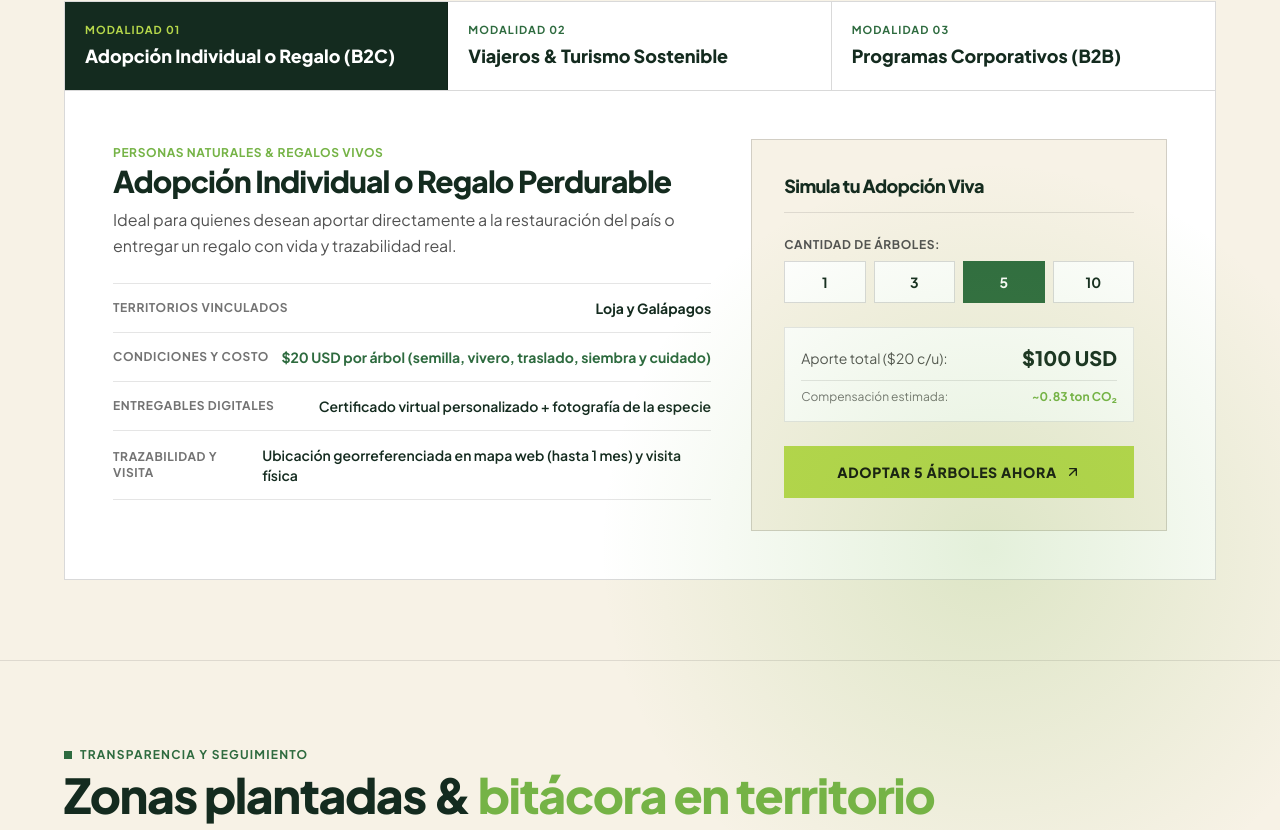
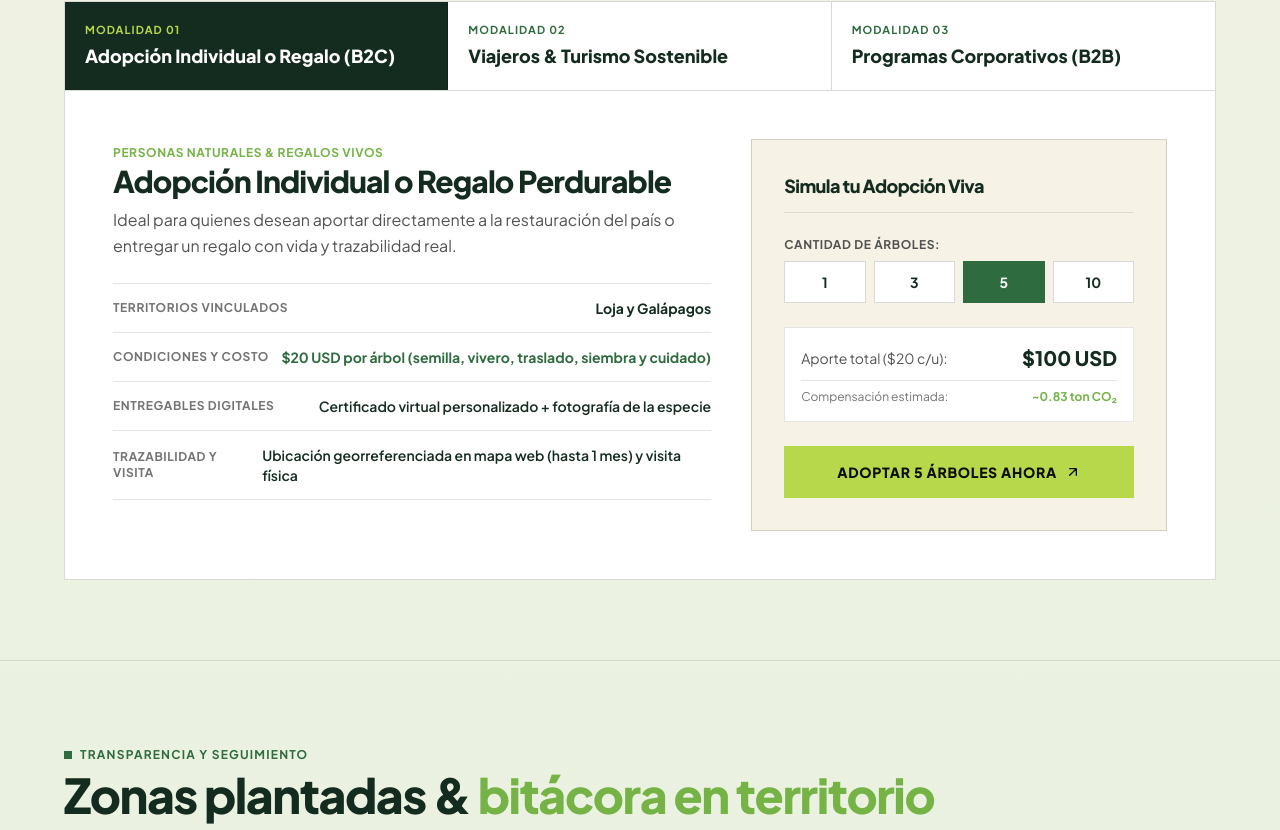
Before and after one commit to responsibletraveltouroperator/FAP-dise-o-nuevo, a Next.js app: page /proyectos/raices-productivas in a window 1280 px wide. Shown: the part 1130-1960 px from the top of the page. Built offline with nearby package versions, Linux system fonts and the light colour scheme.

Commit message:
Style: apply full-width subtle ivory-to-leaf/forest tint gradient across background

```diff
--- a/src/app/page.tsx
+++ b/src/app/page.tsx
@@ -330,31 +330,13 @@ export default function Page() {
   const currentProject = projectsList.find(p => p.id === activeProjectId) || projectsList[0];
 
   return (
-    <main id="inicio" className="relative min-h-screen bg-[#F7F2E6] text-[#10120f] overflow-x-hidden selection:bg-[#B7D84B] selection:text-black">
-
-      {/* FILTROS DIFUMINADOS LIGEROS DE VERDE HOJA Y VERDE BOSQUE SOBRE EL MARFIL */}
-      <div className="pointer-events-none absolute inset-0 overflow-hidden z-0" aria-hidden="true">
-        {/* Conoce a FAP: Verde hoja ligero */}
-        <div
-          className="absolute top-[16%] -left-24 w-[780px] h-[780px] rounded-full"
-          style={{ background: "radial-gradient(circle, rgba(117, 179, 70, 0.22) 0%, rgba(183, 216, 75, 0.10) 40%, transparent 72%)" }}
-        />
-        {/* Cifras / Mapa: Verde bosque ligero a la derecha */}
-        <div
-          className="absolute top-[34%] -right-24 w-[860px] h-[860px] rounded-full"
-          style={{ background: "radial-gradient(circle, rgba(46, 107, 63, 0.16) 0%, rgba(117, 179, 70, 0.08) 45%, transparent 72%)" }}
-        />
-        {/* Galería: Verde hoja + Arena suave */}
-        <div
-          className="absolute top-[58%] -left-20 w-[820px] h-[820px] rounded-full"
-          style={{ background: "radial-gradient(circle, rgba(117, 179, 70, 0.20) 0%, rgba(230, 211, 184, 0.25) 45%, transparent 72%)" }}
-        />
-        {/* Alianzas y Equipo: Verde bosque ligero */}
-        <div
-          className="absolute top-[78%] right-0 w-[780px] h-[780px] rounded-full"
-          style={{ background: "radial-gradient(circle, rgba(46, 107, 63, 0.15) 0%, rgba(183, 216, 75, 0.08) 45%, transparent 72%)" }}
-        />
-      </div>
+    <main
+      id="inicio"
+      className="relative min-h-screen text-[#10120f] overflow-x-hidden selection:bg-[#B7D84B] selection:text-black"
+      style={{
+        background: "linear-gradient(180deg, #F7F2E6 0%, #EDF2E2 25%, #F4EFE2 50%, #EAF1DF 75%, #F7F2E6 100%)"
+      }}
+    >
 
       {/* ============================================================== */}
       {/* HEADER / NAVBAR */}
--- a/src/app/proyectos/raices-productivas/page.tsx
+++ b/src/app/proyectos/raices-productivas/page.tsx
@@ -103,18 +103,12 @@ export default function RaicesProductivasPage() {
   const activeZone = plantedZones.find(z => z.id === activeZoneId) || plantedZones[0];
 
   return (
-    <main className="relative min-h-screen bg-[#F7F2E6] text-[#10120f] overflow-x-hidden selection:bg-[#B7D84B] selection:text-black">
-      {/* Filtros difuminados ligeros de Verde Hoja y Verde Bosque sobre el Marfil */}
-      <div className="pointer-events-none absolute inset-0 overflow-hidden z-0" aria-hidden="true">
-        <div
-          className="absolute top-[42%] -right-24 w-[780px] h-[780px] rounded-full"
-          style={{ background: "radial-gradient(circle, rgba(117, 179, 70, 0.20) 0%, transparent 70%)" }}
-        />
-        <div
-          className="absolute top-[74%] -left-24 w-[820px] h-[820px] rounded-full"
-          style={{ background: "radial-gradient(circle, rgba(46, 107, 63, 0.15) 0%, transparent 70%)" }}
-        />
-      </div>
+    <main
+      className="relative min-h-screen text-[#10120f] overflow-x-hidden selection:bg-[#B7D84B] selection:text-black"
+      style={{
+        background: "linear-gradient(180deg, #F7F2E6 0%, #EDF2E2 45%, #EAF1DF 80%, #F7F2E6 100%)"
+      }}
+    >
 
       {/* ============================================================== */}
       {/* BARRA SUPERIOR DE NAVEGACIÓN (SIN BORDES REDONDOS) */}
```
